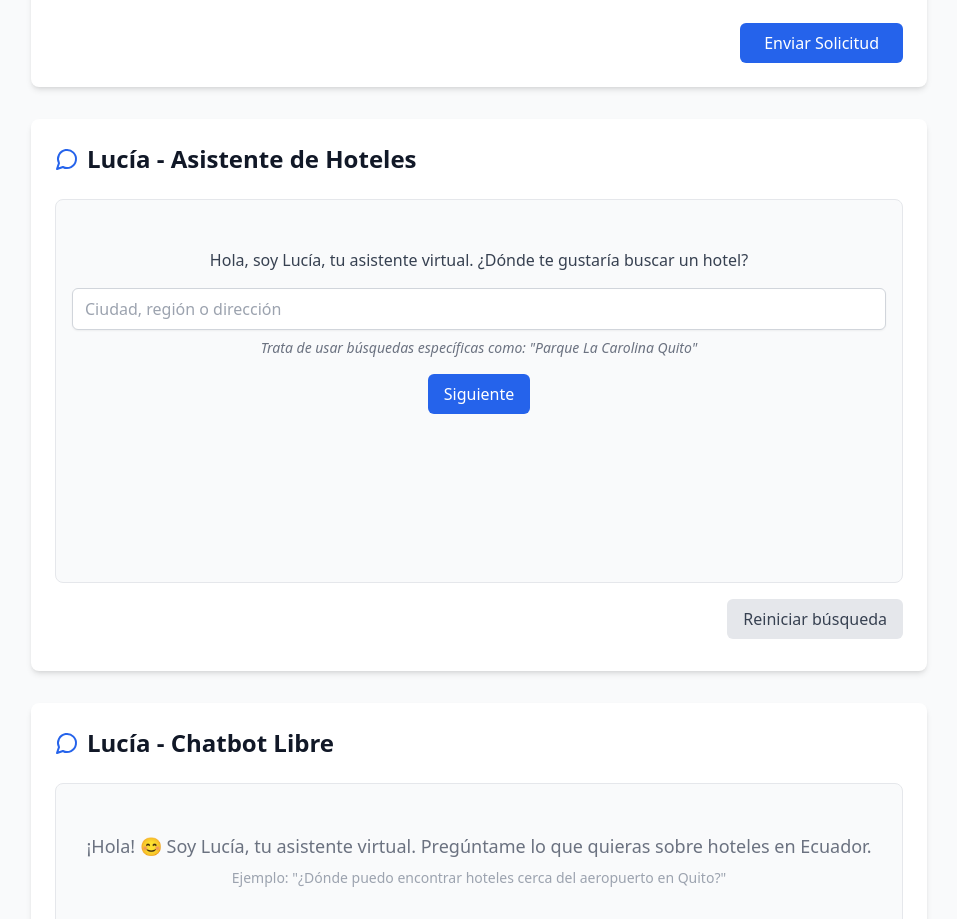
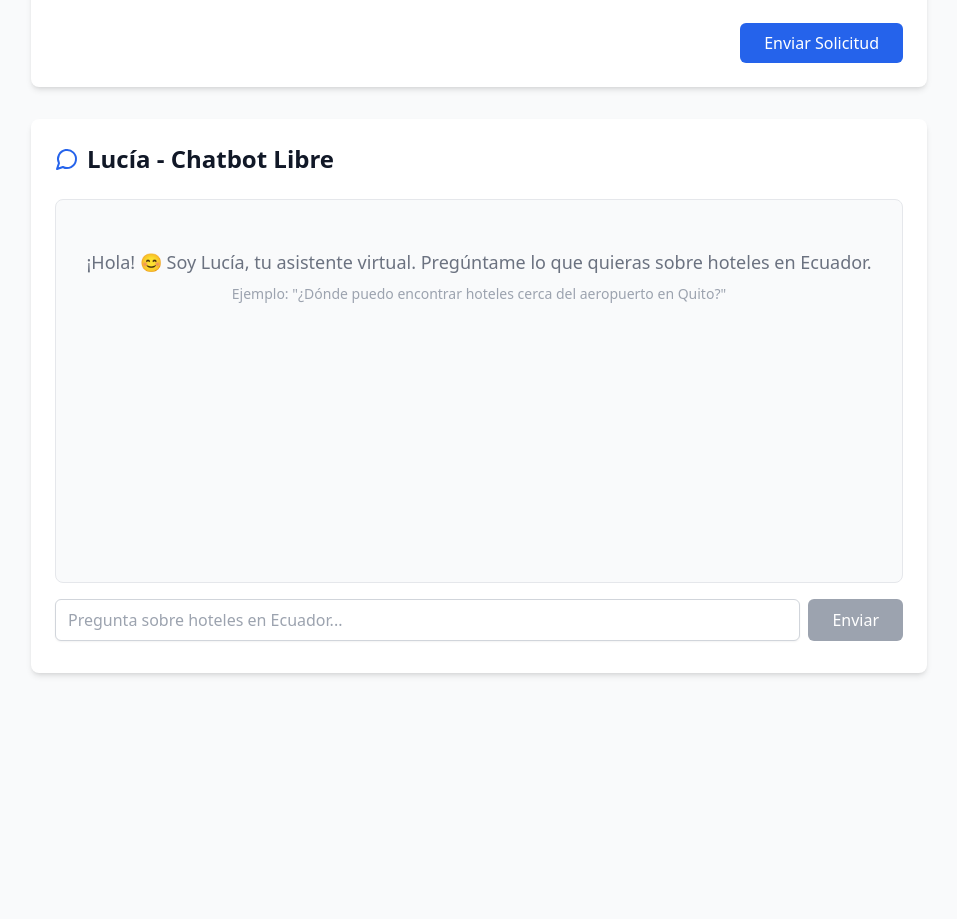
Before and after one commit to Mau567/AHOTEC_chatbot, a Next.js app: page / in a window 1280 px wide. Shown: the part 2264-3183 px from the top of the page, without its empty margins (161-1118 px from the left). After the commit the page ends 2969 px from the top, so only its background shows below. Built offline with nearby package versions, Linux system fonts and the light colour scheme.

Commit message:
Add conditional rendering for guided chatbot interface. Introduce SHOW_GUIDED_CHATBOT flag to toggle visibility of the guided chatbot section, enhancing flexibility for future development.

```diff
--- a/app/page.tsx
+++ b/app/page.tsx
@@ -123,6 +123,8 @@ export default function Home() {
   const [formSubmitted, setFormSubmitted] = useState(false)
   const successMsgRef = useRef<HTMLDivElement | null>(null)
   const [sessionId] = useState(() => `session_${Date.now()}_${Math.random().toString(36).substr(2, 9)}`)
+
+  const SHOW_GUIDED_CHATBOT = false // Set to true to show the guided (step-by-step) chatbot again
 
   // 1. Estado para el flujo guiado del chatbot
   const [chatStep, setChatStep] = useState<'ubicacion' | 'tipo' | 'resultados'>('ubicacion')
@@ -810,7 +812,9 @@ export default function Home() {
             </form>
           </div>
 
-          {/* Chatbot Interface */}
+          {SHOW_GUIDED_CHATBOT && (
+          <>
+          {/* Chatbot Interface (guided - hidden for now) */}
           <div className="bg-white rounded-lg shadow-md p-6">
             <h2 className="text-2xl font-semibold text-gray-900 mb-6 flex items-center">
               <MessageCircle className="w-6 h-6 mr-2 text-blue-600" />
@@ -931,6 +935,8 @@ export default function Home() {
               <HotelDetailModal hotel={selectedHotel} onClose={() => setSelectedHotel(null)} />
             )}
           </div>
+          </>
+          )}
 
           {/* Free-form Chatbot - Separate Section */}
           <div className="bg-white rounded-lg shadow-md p-6">
```
